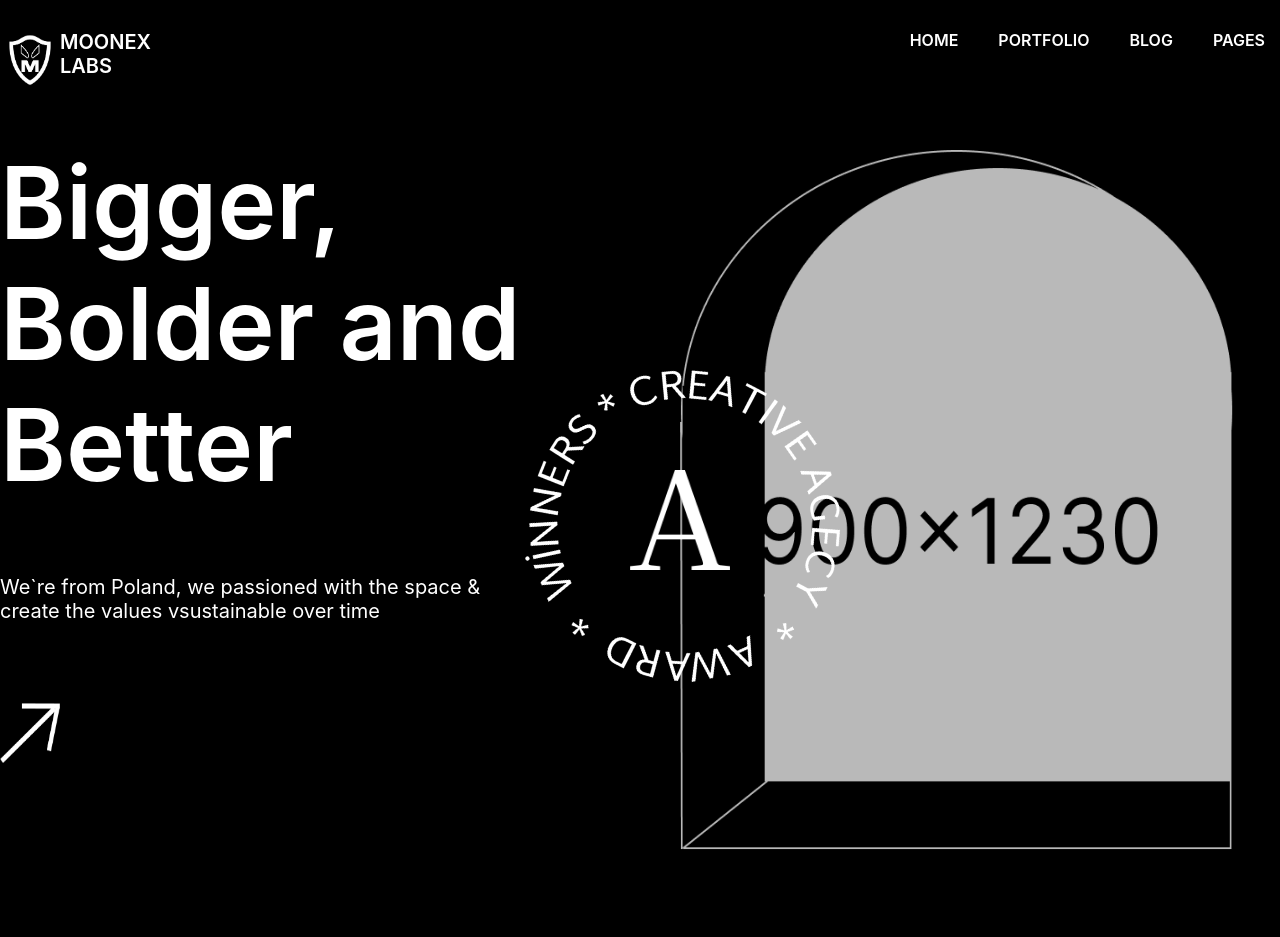
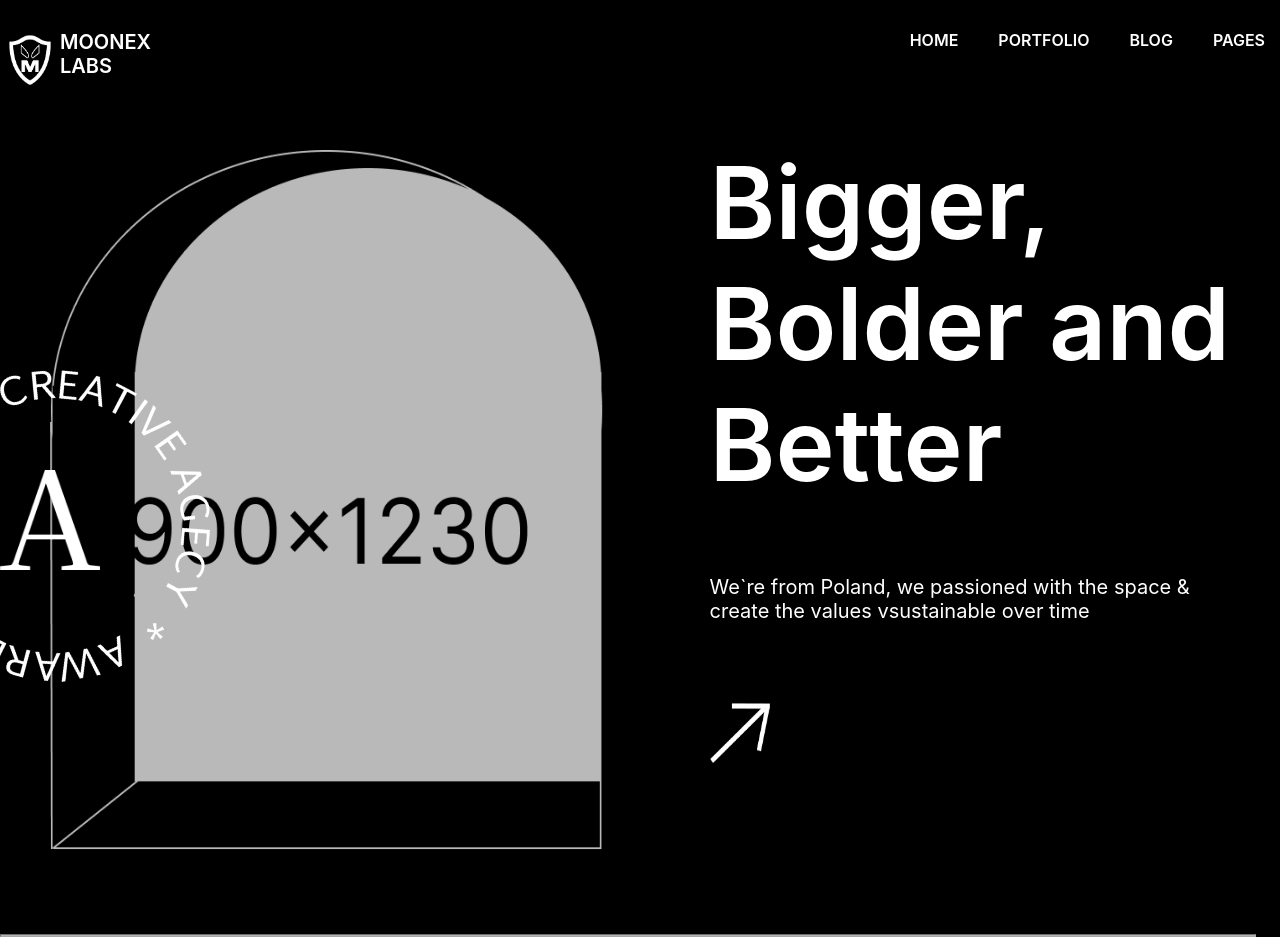
Before and after one commit to MasterAli6969/My-Liana-progect, a React (Create React App) app: page / in a window 1280 px wide. Before the commit the page ends 854 px from the top, so only its background shows below. Built offline with nearby package versions, Linux system fonts and the light colour scheme.

Commit message:
окончено создание Block0  и создание кастомной CastomLine

```diff
--- a/src/A1_Castom_Components/CastomDiv.jsx
+++ b/src/A1_Castom_Components/CastomDiv.jsx
@@ -1,12 +1,15 @@
 import { DivStyleConteiner } from "./Style";
+import { OrderDiv } from "./Style";
 function CastomDiv(props) {
   const { divArray } = props;
   return (
     <>
       {divArray.map((component) => (
         <DivStyleConteiner {...props.DivStyleConteiner} key={component.id}>
-          <div>{component.left}</div>
-          <div>{component.right}</div>
+          <>
+            <OrderDiv {...props.OrderLeft}>{component.left}</OrderDiv>
+            <OrderDiv {...props.OrderRight}>{component.right}</OrderDiv>
+          </>
         </DivStyleConteiner>
       ))}
     </>
--- /dev/null
+++ b/src/A1_Castom_Components/CastomLine.jsx
@@ -0,0 +1,5 @@
+import { LineStyle } from "./Style";
+function CastomLine(props) {
+    return <LineStyle {...props.LineStyle} />
+}
+export default CastomLine;
--- a/src/A1_Castom_Components/Style.js
+++ b/src/A1_Castom_Components/Style.js
@@ -6,6 +6,16 @@ export const DivStyleConteiner = styled.div`
   justify-content: ${(props) => props.justifyContent || ""};
   padding: ${(props) => props.padding || ""};
   margin: ${(props) => props.margin || ""};
+  flex-wrap: ${(props) => props.flexWrap || ""};
+  width: ${(props) => props.width || ""};
+  height: ${(props) => props.height || ""};
+  opacity: ${(props) => props.opacity || ""};
+  background-color: ${(props) => props.backgroundColor || ""};
+`;
+
+export const OrderDiv = styled.div`
+  order: ${(props) => props.order || ""};
+  background-color: ${(props) => props.backgroundColor || ""};
 `;
 
 export const ListStyle = styled.ul`
@@ -50,3 +60,11 @@ export const ImgStyle = styled.img`
   padding: ${(props) => props.padding || ""};
   margin: ${(props) => props.margin || ""};
 `;
+
+export const LineStyle = styled.hr`
+  margin: ${(props) => props.margin || ""};
+  width: ${(props) => props.width || ""};
+  height: ${(props) => props.height || ""};
+  opacity: ${(props) => props.opacity || ""};
+  background-color: ${(props) => props.backgroundColor || ""};
+`;
--- a/src/App.jsx
+++ b/src/App.jsx
@@ -1,14 +1,18 @@
 import HeaderNav from "./Blocks/A1_HeaderNav/HeaderNav";
 import Block0 from "./Blocks/Block0/Block0";
+import Block1 from "./Blocks/Block1/Block1";
 function App() {
   return (
     <div>
-      <div>
+      <>
         <HeaderNav />
-      </div>
-      <div>
-        <Block0/>
-      </div>
+      </>
+      <>
+        <Block0 />
+      </>
+      <>
+        <Block1 />
+      </>
     </div>
   );
 }
--- a/src/Blocks/Block0/Block0.jsx
+++ b/src/Blocks/Block0/Block0.jsx
@@ -1,21 +1,47 @@
 import CastomDiv from "../../A1_Castom_Components/CastomDiv";
 import Block0LeftConteiner from "./Block0LeftConreiner";
 import Block0Right from "./Block0Right";
+import CastomLine from "../../A1_Castom_Components/CastomLine";
 function Block0() {
   const Block0Array = [
     {
       id: "1",
       left: <Block0LeftConteiner />,
-      right: <Block0Right/>,
+      right: <Block0Right />,
     },
   ];
   const StyleDivConteiner = {
     display: "flex",
     justifyContent: "space-between",
-    margin: "0 0 0 0",
+    margin: "0 50px 0 50px",
+    flexWrap: "wrap",
   };
+
+  const LeftOrder = {
+    order: "2",
+  };
+  const RightOrder = {
+    order: "1",
+  };
+
+  const LineBlock0 = {
+    height: "1px",
+    width: "98%",
+    backgroundColor: "white",
+    margin: "80px 0 0 0 ",
+    opacity: "0.7"
+  };
+
   return (
-    <CastomDiv divArray={Block0Array} DivStyleConteiner={StyleDivConteiner} />
+    <>
+      <CastomDiv
+        divArray={Block0Array}
+        DivStyleConteiner={StyleDivConteiner}
+        OrderLeft={LeftOrder}
+        OrderRight={RightOrder}
+      />
+      <CastomLine LineStyle= {LineBlock0}/>
+    </>
   );
 }
 export default Block0;
--- /dev/null
+++ b/src/Blocks/Block1/Block1.jsx
@@ -0,0 +1,6 @@
+
+function Block1() {
+
+}
+
+export default Block1;
```
